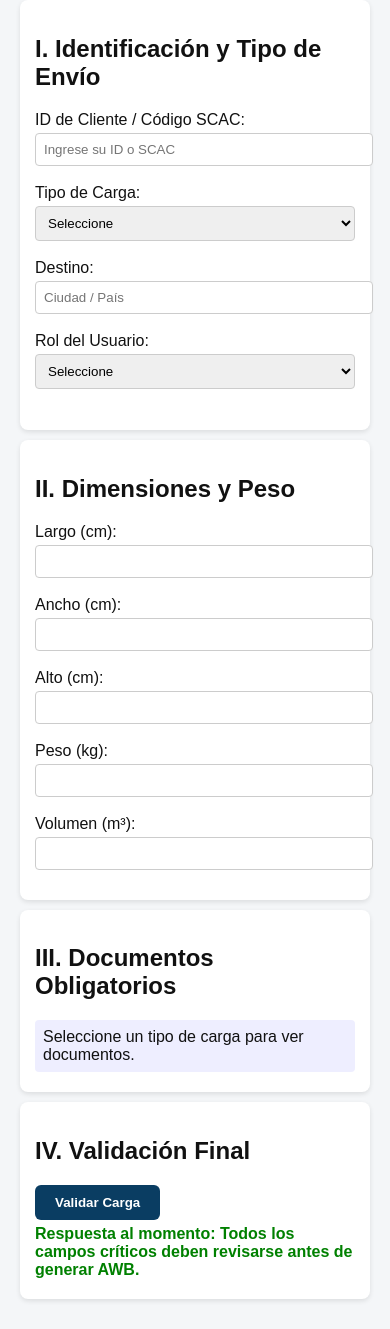
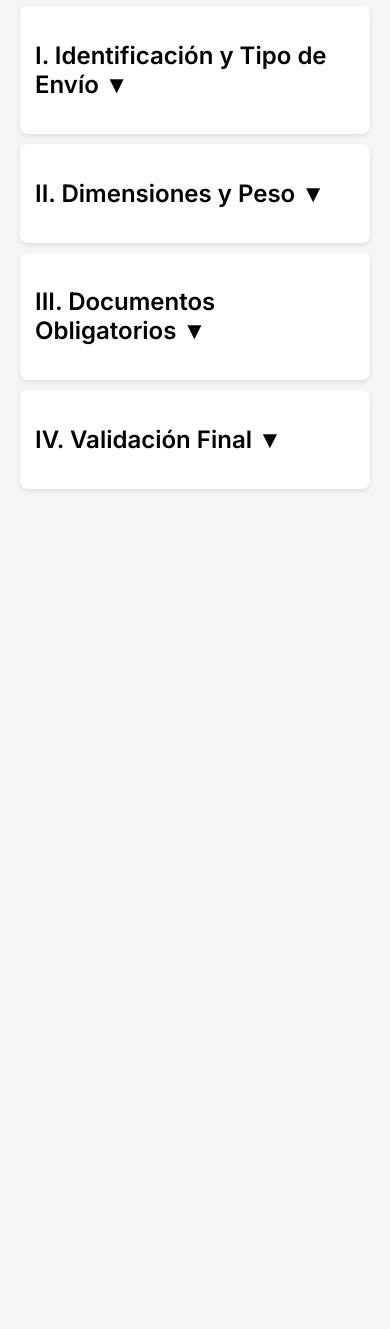
Before and after one commit to mayroga/SmartCargo-Server, a plain HTML site: page static/app.html in a window 390 px wide. Shown: the part 174-1503 px from the top of the page. After the commit the page ends 844 px from the top, so only its background shows below. Drawn offline with Linux system fonts and the light colour scheme.

Commit message:
Update app.html

```diff
--- a/static/app.html
+++ b/static/app.html
@@ -4,100 +4,31 @@
 <meta charset="UTF-8">
 <title>SMARTGOSERVER - Asesoría Técnica de Carga</title>
 <meta name="viewport" content="width=device-width, initial-scale=1.0">
-
+<link href="https://fonts.googleapis.com/css2?family=Inter:wght@300;400;600&display=swap" rel="stylesheet">
 <style>
-body {
-    font-family: Arial, sans-serif;
-    background: #f4f6f8;
-    color: #111;
-    margin:0;
-    padding:20px;
-}
-
-h1 {
-    text-align:center;
-    color:#0a3d62;
-}
-
-.section {
-    background:#fff;
-    padding:15px;
-    margin:10px 0;
-    border-radius:8px;
-    box-shadow: 0 2px 5px rgba(0,0,0,0.1);
-}
-
-label {
-    display:block;
-    margin:8px 0 4px;
-}
-
-input, select {
-    padding:8px;
-    width:100%;
-    margin-bottom:10px;
-    border-radius:4px;
-    border:1px solid #ccc;
-}
-
-button{
-    padding:10px 20px;
-    background:#0a3d62;
-    color:white;
-    border:none;
-    border-radius:6px;
-    cursor:pointer;
-    font-weight:bold;
-}
-
-button:hover{
-    background:#07406b;
-}
-
-.alert {
-    color:red;
-    font-weight:bold;
-    margin:5px 0;
-}
-
-.success {
-    color:green;
-    font-weight:bold;
-    margin:5px 0;
-}
-
-.docs {
-    background:#eef;
-    padding:8px;
-    margin:5px 0;
-    border-radius:4px;
-}
+body { font-family: 'Inter', Arial, sans-serif; background:#f4f6f8; margin:0; padding:20px;}
+h1 { text-align:center; color:#0a3d62;}
+.section { background:#fff; padding:15px; margin:10px 0; border-radius:8px; box-shadow:0 2px 5px rgba(0,0,0,0.1);}
+label { display:block; margin:8px 0 4px;}
+input, select, button { padding:8px; width:100%; margin-bottom:10px; border-radius:4px; border:1px solid #ccc;}
+button { background:#0a3d62; color:#fff; cursor:pointer; border:none; }
+button:hover { background:#064172; }
+.alert { color:red; font-weight:bold; margin:5px 0;}
+.success { color:green; font-weight:bold; margin:5px 0;}
+.docs { background:#eef; padding:8px; margin:5px 0; border-radius:4px;}
+.curtain { display:none; margin-top:10px;}
 </style>
-
 </head>
-
 <body>
 
 <h1>SMARTGOSERVER - Asesoría Técnica de Carga</h1>
 
+<!-- PANTALLA 1: IDENTIFICACIÓN -->
 <div class="section">
-
-<h2>I. Identificación y Tipo de Envío</h2>
-
+  <h2 onclick="toggleCurtain('curtainIdent')">I. Identificación y Tipo de Envío ▼</h2>
+  <div id="curtainIdent" class="curtain">
     <label for="clienteID">ID de Cliente / Código SCAC:</label>
     <input type="text" id="clienteID" placeholder="Ingrese su ID o SCAC">
-
-<label for="tipoCarga">Tipo de Carga:</label>
-<select id="tipoCarga" onchange="mostrarDocumentos()">
-<option value="">Seleccione</option>
-<option value="HUM">HUM (Human Remains)</option>
-<option value="PER">PER (Perishable Goods)</option>
-<option value="DGR">DGR (Dangerous Goods)</option>
-<option value="GEN">GEN (General Cargo)</option>
-</select>
-
-<label for="destino">Destino:</label>
-<input type="text" id="destino" placeholder="Ciudad / País">
 
     <label for="rol">Rol del Usuario:</label>
     <select id="rol" onchange="actualizarRol()">
@@ -105,60 +36,70 @@ button:hover{
       <option value="Chofer">Chofer</option>
       <option value="Camionero">Camionero</option>
       <option value="Forwarder">Forwarder</option>
+      <option value="Dueño">Dueño</option>
+      <option value="Counter">Counter</option>
     </select>
-
     <p id="rolAlternativo" style="font-style:italic;"></p>
 
+    <label for="destino">Destino:</label>
+    <input type="text" id="destino" placeholder="Ciudad / País">
+
+    <label for="tipoCarga">Tipo de Carga:</label>
+    <select id="tipoCarga" onchange="mostrarDocumentos()">
+      <option value="">Seleccione</option>
+      <option value="HUM">HUM (Restos Humanos)</option>
+      <option value="PER">PER (Perecederos)</option>
+      <option value="DGR">DGR (Mercancía Peligrosa)</option>
+      <option value="GEN">GEN (Carga General)</option>
+      <option value="VAL">VAL (Valiosa)</option>
+      <option value="PHR">PHR (Farmacéutica)</option>
+      <option value="FSH">FSH (Pescado Fresco)</option>
+      <option value="BAT">BAT (Baterías)</option>
+      <option value="MED">MED (Dispositivos Médicos)</option>
+      <option value="AVI">AVI (Animales Vivos)</option>
+      <option value="REF">REF (Refrigerada)</option>
+      <option value="FTZ">FTZ (Zona Franca)</option>
+      <option value="PRT">PRT (Partes Aeronáuticas)</option>
+      <option value="CMM">CMM (Muestras Comerciales)</option>
+      <option value="PAX">PAX (Equipaje)</option>
+      <option value="CTR">CTR (Courier)</option>
+      <option value="TMP">TMP (Control de Temperatura)</option>
+      <option value="HAZ">HAZ (Material Peligroso no clasificado)</option>
+    </select>
+  </div>
 </div>
 
+<!-- PANTALLA 2: DIMENSIONES -->
 <div class="section">
-
-<h2>II. Dimensiones y Peso</h2>
-
-<label for="largo">Largo (cm):</label>
-<input type="number" id="largo" oninput="calcularVolumen()">
-
-<label for="ancho">Ancho (cm):</label>
-<input type="number" id="ancho" oninput="calcularVolumen()">
-
-<label for="alto">Alto (cm):</label>
-<input type="number" id="alto" oninput="calcularVolumen()">
-
-<label for="peso">Peso (kg):</label>
-<input type="number" id="peso" oninput="calcularVolumen()">
-
-<label for="volumen">Volumen (m³):</label>
-<input type="text" id="volumen" readonly>
-
-<p id="alertAltura" class="alert"></p>
-<p id="alertDim" class="alert"></p>
-<p id="alertPeso" class="alert"></p>
-
+  <h2 onclick="toggleCurtain('curtainDim')">II. Dimensiones y Peso ▼</h2>
+  <div id="curtainDim" class="curtain">
+    <p>Ingrese dimensiones y peso de hasta 5 piezas. Se calcula volumen automáticamente.</p>
+    <div id="piecesContainer"></div>
+    <button onclick="addPiece()">Agregar pieza</button>
+    <p class="alert" id="alertDimensiones"></p>
+    <p class="success" id="successDimensiones"></p>
+  </div>
 </div>
 
+<!-- PANTALLA 3: DOCUMENTOS -->
 <div class="section">
-
-<h2>III. Documentos Obligatorios</h2>
-
-<div id="documentos" class="docs">
-Seleccione un tipo de carga para ver documentos.
+  <h2 onclick="toggleCurtain('curtainDocs')">III. Documentos Obligatorios ▼</h2>
+  <div id="curtainDocs" class="curtain">
+    <div id="documentos" class="docs">Seleccione un tipo de carga para ver documentos obligatorios.</div>
+  </div>
 </div>
 
+<!-- PANTALLA 4: VALIDACIÓN FINAL -->
+<div class="section">
+  <h2 onclick="toggleCurtain('curtainValid')">IV. Validación Final ▼</h2>
+  <div id="curtainValid" class="curtain">
+    <button onclick="validarCarga()">Validar Carga</button>
+    <button onclick="simularVuelo()">Simular Vuelo</button>
+    <div id="resultadoValidacion" class="docs"></div>
+    <div id="resultadoVuelo" class="docs"></div>
+  </div>
 </div>
 
-<div class="section">
-
-<h2>IV. Validación Final</h2>
-
-<button onclick="validarCarga()">Validar Carga</button>
-
-<p class="success">
-Respuesta al momento: Todos los campos críticos deben revisarse antes de generar AWB.
-</p>
-
-</div>
-
-<script src="/static/app.js"></script>
-
+<script src="app.js"></script>
 </body>
 </html>
```
Lines whose indentation alone changed are shown as unchanged.
